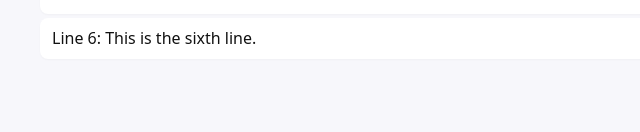
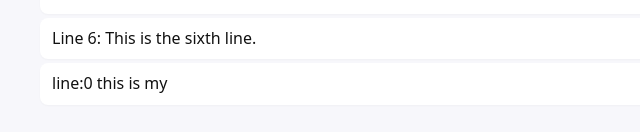
Before and after one commit to Thirukarthick-S/dev, a plain HTML site: page index.html in a window 1280 px wide. Shown: the part 370-502 px from the top of the page, without its empty margins (0-640 px from the left). Drawn offline with Linux system fonts and the light colour scheme.

Commit message:
Update index.html

```diff
--- a/index.html
+++ b/index.html
@@ -31,5 +31,6 @@
   <div class="line">Line 4: This is the fourth line.</div>
   <div class="line">Line 5: This is the fifth line.</div>
   <div class="line">Line 6: This is the sixth line.</div>
+  <div class="line">line:0 this is my </div>
 </body>
 </html>
```
